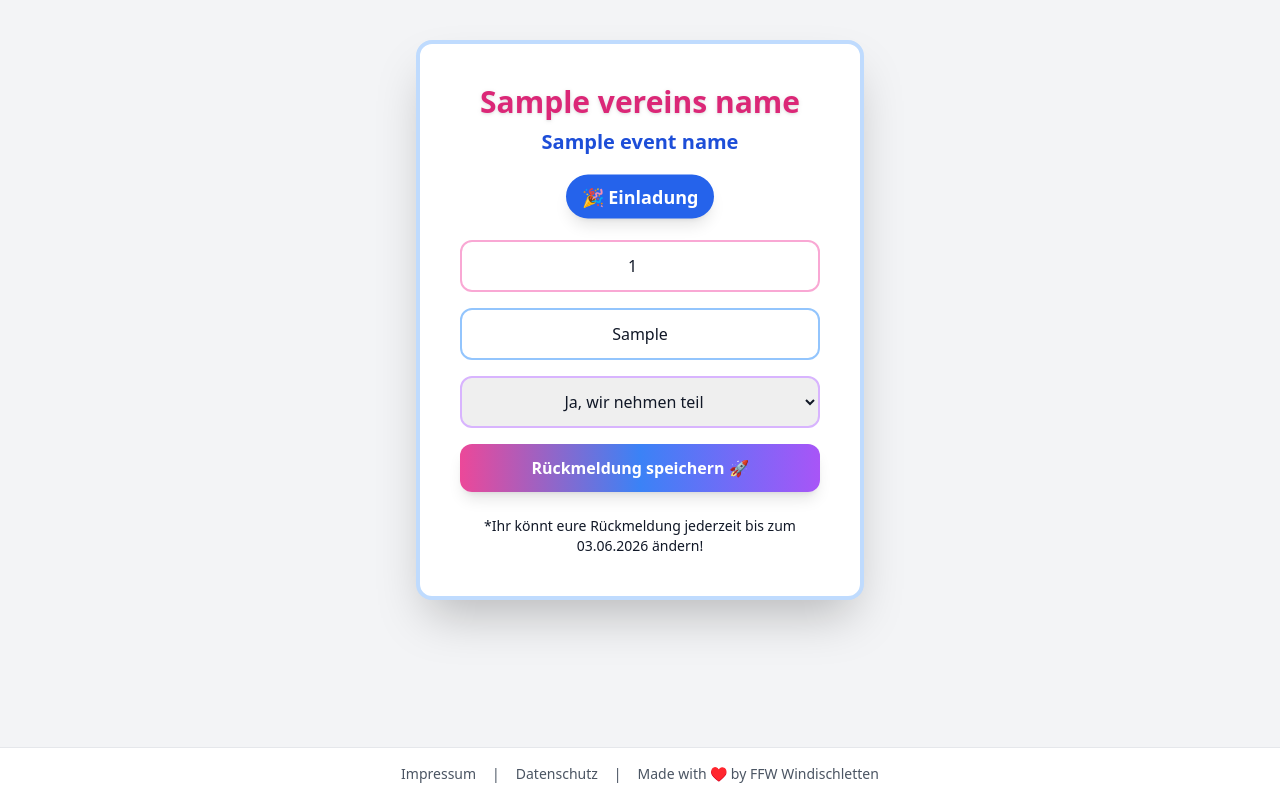
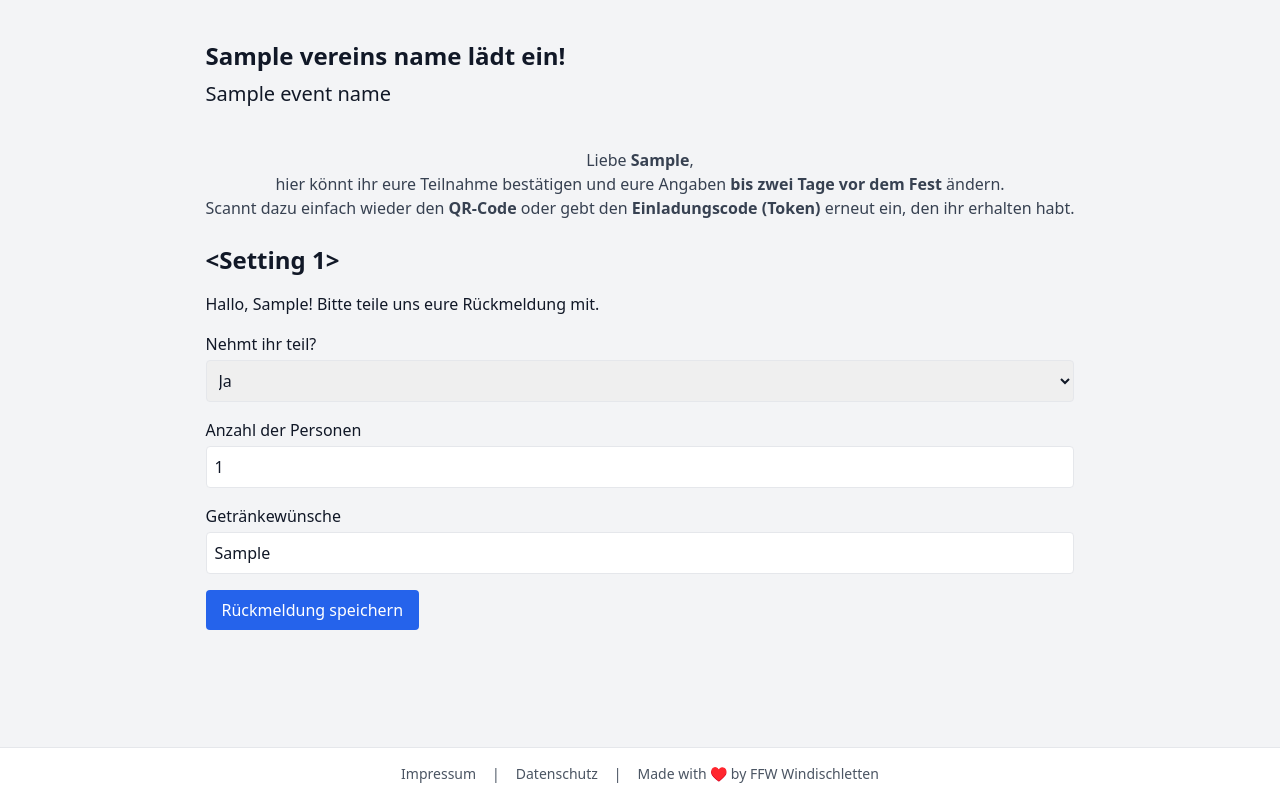
Before and after one commit to BassdoxXx/simple_invites, a Flask app: template app/templates/respond.html in a window 1280 px wide. Run offline with Flask 3, Linux system fonts and the light colour scheme; tables that the repository leaves empty hold one stand-in row (values such as "Sample post"); the template is opened without the code that fills it: values that come from a table or form of the project are taken from there, most other values are stand-ins (such as "Sample title", 1, 10 or a date in 2020); parts of the project's set-up code (start-up, migrations or seed data) failed here and were passed over; some libraries are stand-ins or nearby versions.

Commit message:
Revert "changed design for respond"
This reverts commit 04a52dafd13b34fe213da3db8a0c7962cec20797.

```diff
--- a/app/templates/respond.html
+++ b/app/templates/respond.html
@@ -3,18 +3,31 @@
 {% block title %}Einladung beantworten{% endblock %}
 
 {% block content %}
-<div class="flex items-center justify-center bg-gray-100 pt-6 pb-4 min-h-[70vh]">
-  <div class="bg-white rounded-2xl shadow-2xl p-10 w-full max-w-md border-4 border-blue-200">
-    {% if vereins_name %}
-      <h2 class="text-3xl font-extrabold text-pink-600 text-center mb-2 drop-shadow">{{ vereins_name }}</h2>
-    {% endif %}
-    {% if event_name %}
-      <h3 class="text-xl font-semibold text-blue-700 text-center mb-6">{{ event_name }}</h3>
-    {% endif %}
-    <div class="flex justify-center mb-4">
-      <span class="inline-block bg-blue-600 text-white rounded-full px-4 py-2 text-lg font-bold shadow-lg animate-bounce">🎉 Einladung</span>
+<!-- Dynamischer Einladungstext -->
+<h1 class="text-3xl font-bold mb-6 text-center">{{ invite_header|safe }}</h1>
+<h2 class="text-2xl font-bold mb-2">{{ vereins_name }} lädt ein!</h2>
+<h3 class="text-xl mb-4">{{ event_name }}</h3>
+<br>
+<p class="mb-6 text-gray-700 text-center">
+    Liebe <strong>{{ invite.verein }}</strong>,<br>
+    hier könnt ihr eure Teilnahme bestätigen und eure Angaben <strong>bis zwei Tage vor dem Fest</strong> ändern. <br>
+    Scannt dazu einfach wieder den <strong>QR-Code</strong> oder gebt den <strong>Einladungscode (Token)</strong> erneut ein, den ihr erhalten habt.
+</p>
+
+<form method="POST">
+    <h1 class="text-2xl font-bold mb-4">{{ invite_header }}</h1>
+    <p class="mb-4">Hallo, {{ invite.verein }}! Bitte teile uns eure Rückmeldung mit.</p>
+
+    <div class="mb-4">
+        <label class="block font-medium mb-1">Nehmt ihr teil?</label>
+        <select name="attending" class="w-full p-2 border rounded">
+            <option value="yes" {% if response and response.attending == 'yes' %}selected{% endif %}>Ja</option>
+            <option value="no" {% if response and response.attending == 'no' %}selected{% endif %}>Nein</option>
+        </select>
     </div>
-    <form method="POST" class="space-y-4">
+
+    <div class="mb-4">
+        <label class="block font-medium mb-1">Anzahl der Personen</label>
         <input
             type="number"
             name="persons"
@@ -22,26 +35,50 @@
             max="100"
             required
             value="{{ response.persons if response else '' }}"
-        class="w-full p-3 border-2 border-pink-300 rounded-xl text-center focus:outline-none focus:border-blue-500 transition"
-        placeholder="Anzahl der Personen"
+            class="w-full p-2 border rounded"
+            placeholder="z.B. 5"
         />
+    </div>
+
+    <div class="mb-4">
+        <label class="block font-medium mb-1">Getränkewünsche</label>
         <input
             type="text"
             name="drinks"
             value="{{ response.drinks if response else '' }}"
-        class="w-full p-3 border-2 border-blue-300 rounded-xl text-center focus:outline-none focus:border-pink-500 transition"
-        placeholder="Getränkewünsche"
+            class="w-full p-2 border rounded"
+            placeholder="z.B. Wasser, Cola"
         />
-      <select name="attending" class="w-full p-3 border-2 border-purple-300 rounded-xl text-center focus:outline-none focus:border-blue-500 transition">
-        <option value="yes" {% if response and response.attending == 'yes' %}selected{% endif %}>Ja, wir nehmen teil</option>
-        <option value="no" {% if response and response.attending == 'no' %}selected{% endif %}>Nein, wir nehmen nicht teil</option>
-      </select>
-      <button type="submit" class="w-full bg-gradient-to-r from-pink-500 via-blue-500 to-purple-500 text-white py-3 px-4 rounded-xl font-bold shadow-lg hover:scale-105 transition">
-        Rückmeldung speichern 🚀
+    </div>
+
+    <button type="submit" class="bg-blue-600 text-white py-2 px-4 rounded hover:bg-blue-700">
+        Rückmeldung speichern
     </button>
 </form>
-    <br>
-    <p class="text-sm text-center">*Ihr könnt eure Rückmeldung jederzeit bis zum 03.06.2026 ändern!</p>
-  </div>
-</div>
+
+<!-- Hinweis für Nutzer ohne Antwort -->
+{% if not response %}
+<p class="mt-6 text-sm text-blue-700 text-center italic">
+    Ihr könnt eure Antwort später jederzeit erneut ändern - bis zwei Tage vor dem Fest.
+</p>
+{% endif %}
+
+<script>
+    // Funktion zum Ein- und Ausblenden der zusätzlichen Felder
+    function toggleFields(attending) {
+        const additionalFields = document.getElementById("additional-fields");
+
+        if (attending === "no") {
+            additionalFields.style.display = "none"; // Felder ausblenden
+        } else {
+            additionalFields.style.display = "block"; // Felder einblenden
+        }
+    }
+
+    // Initialer Zustand basierend auf der aktuellen Auswahl
+    document.addEventListener("DOMContentLoaded", () => {
+        const attending = document.querySelector('input[name="attending"]:checked');
+        toggleFields(attending ? attending.value : null);
+    });
+</script>
 {% endblock %}
--- a/app/templates/token_input.html
+++ b/app/templates/token_input.html
@@ -3,7 +3,7 @@
 {% block title %}Token eingeben{% endblock %}
 
 {% block content %}
-<div class="flex items-center justify-center bg-gray-100 pt-6 pb-4 min-h-[70vh]">
+<div class="flex items-center justify-center min-h-screen bg-gray-100">
   <div class="bg-white rounded-2xl shadow-2xl p-10 w-full max-w-md border-4 border-blue-200">
     {% if vereins_name %}
       <h2 class="text-3xl font-extrabold text-pink-600 text-center mb-2 drop-shadow">{{ vereins_name }}</h2>
```
Lines whose indentation alone changed are shown as unchanged.
